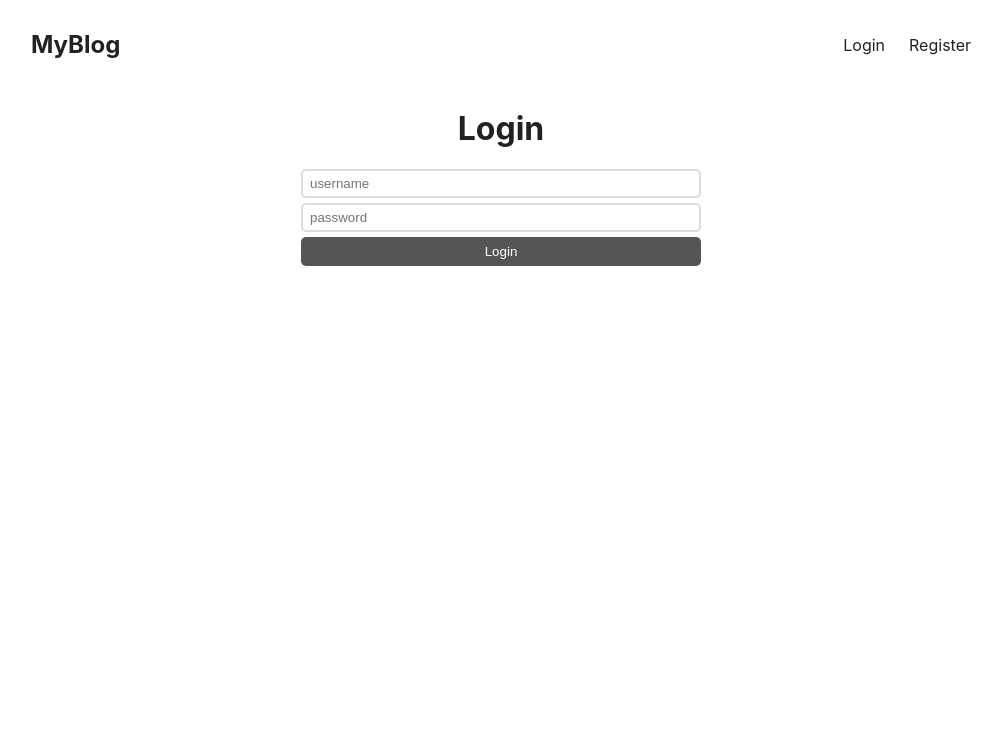
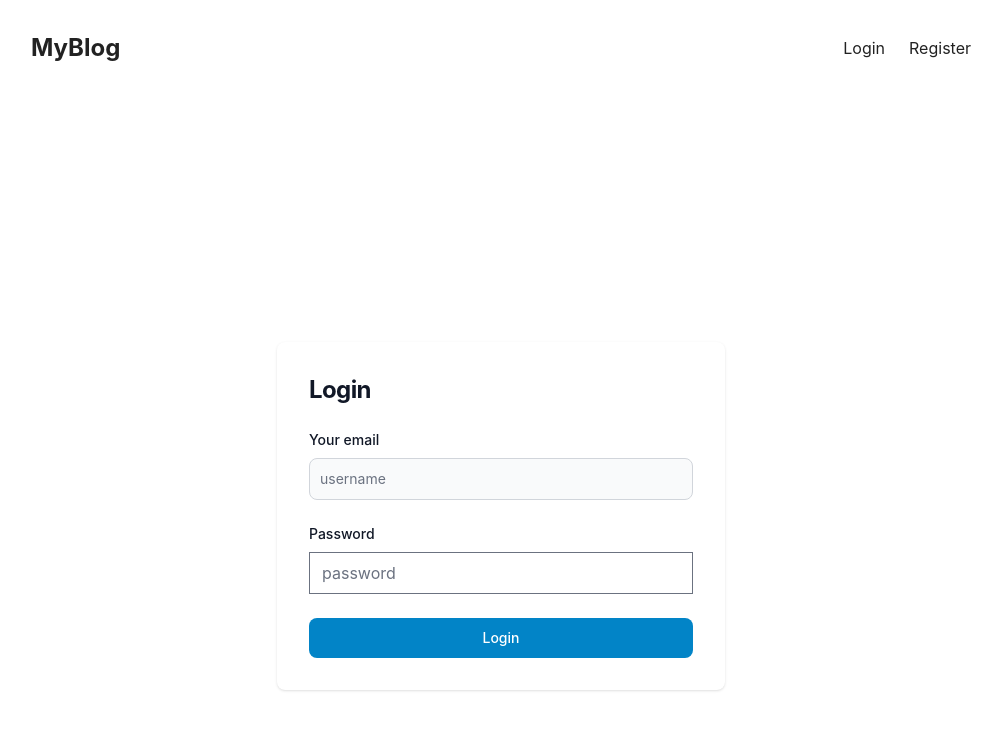
Before and after one commit to Abduledd/Blog, a React (Create React App) app in the folder client/: page /login in a window 1280 px wide. Shown: the top 730 px of the page, without its empty margins (139-1141 px from the left). Built offline with nearby package versions, Linux system fonts and the light colour scheme; no server answers.

Commit message:
desining

```diff
--- a/client/package.json
+++ b/client/package.json
@@ -8,6 +8,7 @@
     "@testing-library/user-event": "^13.5.0",
     "axios": "^1.5.0",
     "date-fns": "^2.30.0",
+    "flowbite": "^1.8.1",
     "react": "^18.2.0",
     "react-dom": "^18.2.0",
     "react-quill": "^2.0.0",
@@ -38,5 +39,8 @@
       "last 1 firefox version",
       "last 1 safari version"
     ]
+  },
+  "devDependencies": {
+    "tailwindcss": "^3.3.3"
   }
 }
--- a/client/src/App.css
+++ b/client/src/App.css
@@ -1,81 +1,85 @@
-*{
+@tailwind base;
+@tailwind components;
+@tailwind utilities;
+
+* {
   box-sizing: border-box;
 }
-a{
+a {
   cursor: pointer;
 }
-body{
+body {
   color: #222;
 }
-img{
+img {
   max-width: 100%;
 }
-main{
+main {
   padding: 10px;
   max-width: 960px;
   margin: 0 auto;
 }
-header{
-    display:flex;
-    justify-content:space-between;
+header {
+  display: flex;
+  justify-content: space-between;
   margin-top: 20px;
   margin-bottom: 50px;
   align-items: center;
 }
-header a{
-    text-decoration:none;
+header a {
+  text-decoration: none;
   color: inherit;
 }
-header a.logo{
+header a.logo {
   font-weight: bold;
   font-size: 1.5rem;
 }
-header nav{
-    display:flex;
+header nav {
+  display: flex;
   gap: 24px;
 }
 
-div.post{
+div.post {
   display: grid;
   grid-template-columns: 1fr;
   gap: 20px;
   margin-bottom: 30px;
 }
 @media screen and (min-width: 700px) {
-    div.post{
-        grid-template-columns: .9fr 1.1fr;
+  div.post {
+    grid-template-columns: 0.9fr 1.1fr;
   }
 }
 
-div.post div.texts h2{
-    margin:0;
+div.post div.texts h2 {
+  margin: 0;
   font-size: 2rem;
 }
-div.post div.texts a{
-    text-decoration:none;
+div.post div.texts a {
+  text-decoration: none;
   color: inherit;
 }
-div.post p.info{
-    margin:24px 0;
+div.post p.info {
+  margin: 24px 0;
   color: #888;
-    font-size:1rem;
+  font-size: 1rem;
   font-weight: bold;
   display: flex;
   gap: 10px;
 }
-div.post p.info a.author{
-    color:#333;
+div.post p.info a.author {
+  color: #333;
 }
-div.post p.summary{
-    margin:10px 0;
+div.post p.summary {
+  margin: 10px 0;
   line-height: 1.8rem;
 }
 
-form.login, form.register{
+/* form.login, form.register{
     max-width: 400px;
     margin: 0 auto;
-}
-input{
+} */
+input {
   display: block;
   margin-bottom: 5px;
   width: 100%;
@@ -84,72 +88,73 @@ input{
   border-radius: 5px;
   background-color: #fff;
 }
-button{
+button {
   cursor: pointer;
   width: 100%;
   display: block;
   background-color: #555;
-    border:0;
+  border: 0;
   color: #fff;
   border-radius: 5px;
   padding: 7px 0;
 }
-form.login h1, form.register h1{
+/* form.login h1,
+form.register h1 {
   text-align: center;
+} */
+
+div.post-page div.image {
+  max-height: 300px;
+  display: flex;
+  overflow: hidden;
 }
-
-div.post-page div.image{
-    max-height:300px;
-    display: flex;
-    overflow:hidden;
-}
-div.post-page div.image img{
+div.post-page div.image img {
   object-fit: cover;
   object-position: center center;
   width: 100%;
 }
-div.post-page a{
-    color:#333;
+div.post-page a {
+  color: #333;
   text-decoration: underline;
 }
-div.post-page h1{
+div.post-page h1 {
   text-align: center;
   margin: 10px 0 5px;
 }
-div.post-page time{
+div.post-page time {
   text-align: center;
   display: block;
-    font-size:1rem;
-    color:#aaa;
+  font-size: 1rem;
+  color: #aaa;
   margin: 10px 0;
 }
-div.post-page div.author{
+div.post-page div.author {
   text-align: center;
   margin-bottom: 20px;
-    font-size: .7rem;
+  font-size: 0.7rem;
   font-weight: bold;
 }
-div.content p{
+div.content p {
   line-height: 1.7rem;
   margin: 30px 0;
 }
-div.content li{
+div.content li {
   margin-bottom: 10px;
 }
-div.edit-row{
+div.edit-row {
   text-align: center;
   margin-bottom: 20px;
 }
-div.post-page a.edit-btn{
+div.post-page a.edit-btn {
   background-color: #333;
   display: inline-flex;
   align-items: center;
   gap: 5px;
   color: #fff;
-    padding:15px 30px;
+  padding: 15px 30px;
   border-radius: 5px;
   text-decoration: none;
 }
-a svg{
-    height:20px;
+a svg {
+  height: 20px;
 }
--- a/client/src/App.js
+++ b/client/src/App.js
@@ -8,6 +8,7 @@ import { UserContextProvider } from "./UserContext";
 import CreatePost from "./pages/CreatePost";
 import PostPage from "./pages/PostPage";
 import EditPost from "./pages/EditPost";
+import './index.css';
 
 function App() {
   return (
--- a/client/src/pages/LoginPage.js
+++ b/client/src/pages/LoginPage.js
@@ -43,19 +43,41 @@ export default function LoginPage() {
     return <Navigate to={'/'} />
   }
   return (
-    <form className="login" onSubmit={login}>
-      <h1>Login</h1>
+
+    <div class="flex flex-col items-center justify-center px-6 py-8 mx-auto md:h-screen lg:py-0">
+
+
+      <div className="w-full bg-white rounded-lg shadow dark:border md:mt-0 sm:max-w-md xl:p-0 dark:bg-gray-800 dark:border-gray-700">
+        <div class="p-6 space-y-4 md:space-y-6 sm:p-8">
+
+          <form class="space-y-4 md:space-y-6" onSubmit={login}>
+            <h1 class="text-xl font-bold leading-tight tracking-tight text-gray-900 md:text-2xl dark:text-white">
+              Login
+            </h1>
+
+            <div>
+              <label for="email" class="block mb-2 text-sm font-medium text-gray-900 dark:text-white">Your email</label>
               <input type="text"
                 placeholder="username"
                 value={username}
+                class="bg-gray-50 border border-gray-300 text-gray-900 sm:text-sm rounded-lg focus:ring-primary-600 focus:border-primary-600 block w-full p-2.5 dark:bg-gray-700 dark:border-gray-600 dark:placeholder-gray-400 dark:text-white dark:focus:ring-blue-500 dark:focus:border-blue-500"
                 onChange={ev => setUsername(ev.target.value)} />
+            </div>
+
+            <div>
+              <label for="password" class="block mb-2 text-sm font-medium text-gray-900 dark:text-white">Password</label>
               <input type="password"
                 placeholder="password"
                 value={password}
                 onChange={ev => setPassword(ev.target.value)} />
-      <button>Login</button>
+            </div>
+
+            <button class="w-full text-white bg-primary-600 hover:bg-primary-700 focus:ring-4 focus:outline-none focus:ring-primary-300 font-medium rounded-lg text-sm px-5 py-2.5 text-center dark:bg-primary-600 dark:hover:bg-primary-700 dark:focus:ring-primary-800">Login</button>
             {/* <p style={{ color: 'red' }} hidden={!hidden}>Utilisateur non trouvé, veuillez vous inscrire</p> */}
           </form >
 
+        </div>
+      </div>
+    </div>
   );
 }
--- /dev/null
+++ b/client/tailwind.config.js
@@ -0,0 +1,53 @@
+/** @type {import('tailwindcss').Config} */
+module.exports = {
+  content: [
+    "./src/**/*.{html,js}",
+    "./node_modules/flowbite/**/*.js"
+  ],
+  theme: {
+    extend: {
+      colors: {
+        primary: { "50": "#f0f9ff", "100": "#e0f2fe", "200": "#bae6fd", "300": "#7dd3fc", "400": "#38bdf8", "500": "#0ea5e9", "600": "#0284c7", "700": "#0369a1", "800": "#075985", "900": "#0c4a6e", "950": "#082f49" }
+      }
+    },
+    fontFamily: {
+      'body': [
+        'Inter',
+        'ui-sans-serif',
+        'system-ui',
+        '-apple-system',
+        'system-ui',
+        'Segoe UI',
+        'Roboto',
+        'Helvetica Neue',
+        'Arial',
+        'Noto Sans',
+        'sans-serif',
+        'Apple Color Emoji',
+        'Segoe UI Emoji',
+        'Segoe UI Symbol',
+        'Noto Color Emoji'
+      ],
+      'sans': [
+        'Inter',
+        'ui-sans-serif',
+        'system-ui',
+        '-apple-system',
+        'system-ui',
+        'Segoe UI',
+        'Roboto',
+        'Helvetica Neue',
+        'Arial',
+        'Noto Sans',
+        'sans-serif',
+        'Apple Color Emoji',
+        'Segoe UI Emoji',
+        'Segoe UI Symbol',
+        'Noto Color Emoji'
+      ]
+    }
+  },
+  plugins: [
+    require('flowbite/plugin')
+  ],
+}
```
Also changed, not shown: client/src/index.css (+7 -3 lines), 3 other files (tests, documents, lock files or other folders). Lines whose indentation alone changed are shown as unchanged.
